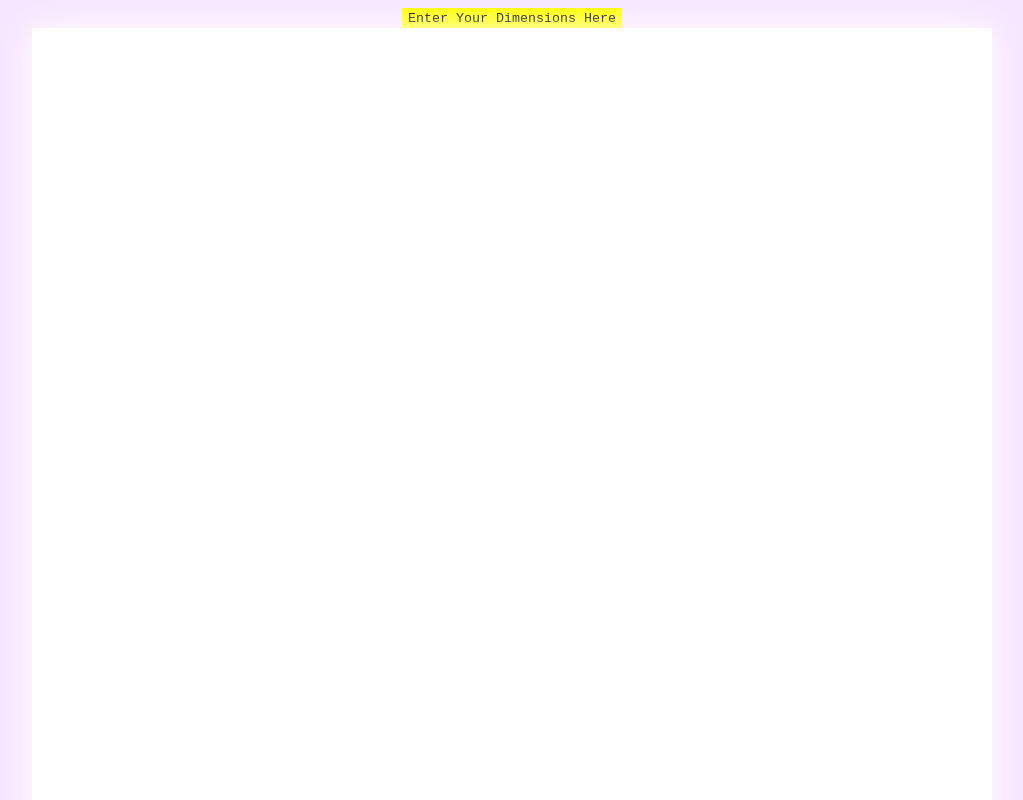
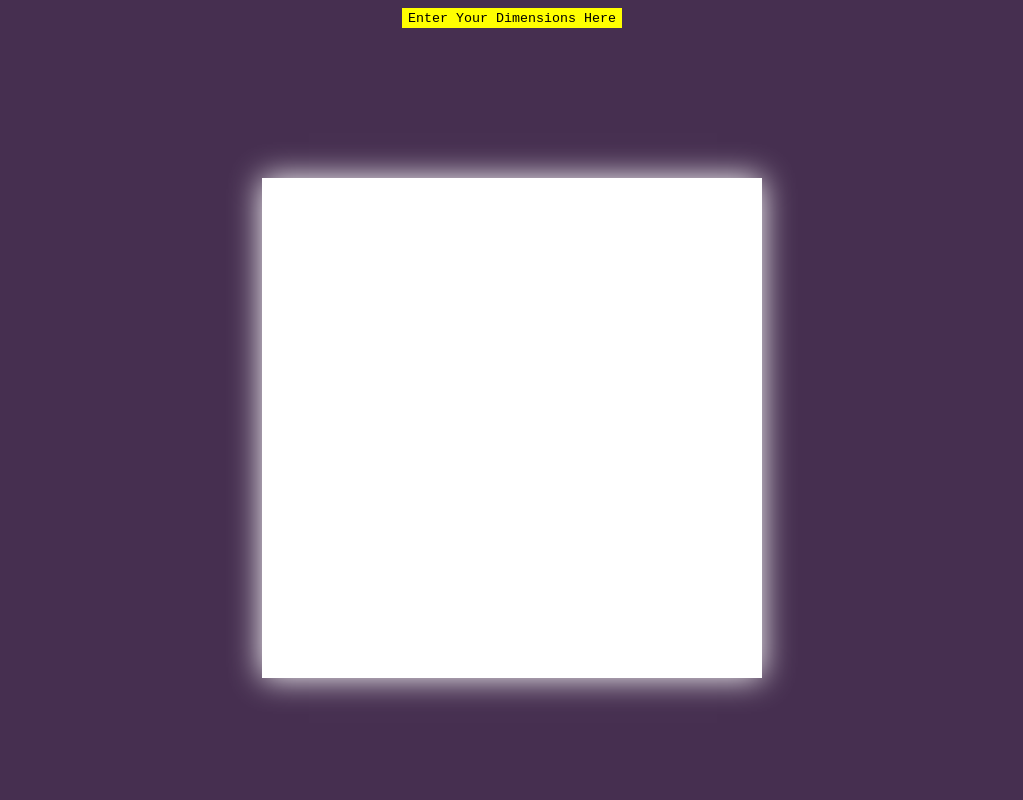
Before and after one commit to LuVernon/etch-a-sketch, a plain HTML site: page index.html in a window 1280 px wide. Shown: the top 800 px of the page, without its empty margins (128-1151 px from the left). Drawn offline with Linux system fonts and the light colour scheme.

Commit message:
Background color changed, grid total space reduced, added margin to make more centered.

```diff
--- a/script.js
+++ b/script.js
@@ -6,7 +6,7 @@ function rand () {
 };
 
 function formate (size) {
-    let ratios = 960/size;
+    let ratios = 500/size;
     let div = document.createElement("div");
     if (grid.childElementCount > 0) {
             grid.replaceChildren();
--- a/style.css
+++ b/style.css
@@ -1,5 +1,5 @@
 body {
-    background-color:hsl(280, 100%, 95%);
+    background-color:hsl(282, 26%, 25%);
     align-items: center;
     display: flex;
     flex-direction: column;
@@ -13,10 +13,11 @@ button {
 }
 
 #gridder {
+    margin-top: 150px;
     display: flex;
     background-color: rgb(255, 255, 255);
-    width: 960px;
-    height: 960px;
+    width: 500px;
+    height: 500px;
     flex-wrap: wrap;
     flex-shrink: 0;
     flex-grow: 0;
```
